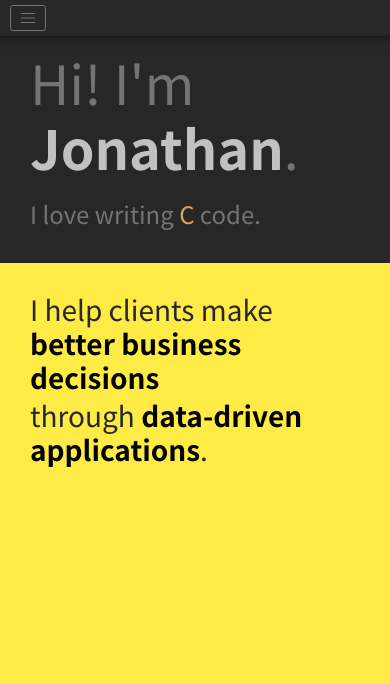
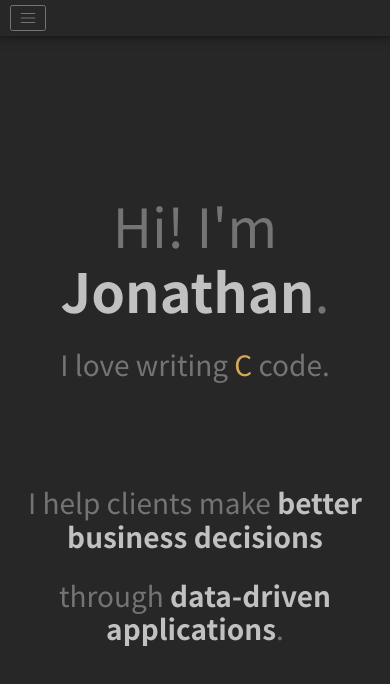
Before and after one commit to jmsmistral/jonathansacramento.com, a React app: page / in a window 390 px wide. Built offline with nearby package versions, Linux system fonts and the light colour scheme.

Commit message:
Refactor home page to make responsive

```diff
--- a/src/client/components/Home.js
+++ b/src/client/components/Home.js
@@ -1,16 +1,26 @@
 import React from 'react';
+import {
+  Container, Row, Col
+} from 'react-bootstrap';
 
 const Home = () => (
-  <div className="home-page-container">
+  <div className="home-page">
+    <Container>
+      <Row className="h-100">
+        <Col xs={12} className="align-self-center">
 
-    <div className="home-page-container__banner all-padding">
-
+          <Row>
+            <Col xs={12} className="text-center">
               <h1 className="banner__title fadein-banner">
                 {"Hi! I'm"}
                 {' '}
                 <strong className="banner__highlight">Jonathan</strong>
                 {'.'}
               </h1>
+            </Col>
+          </Row>
+          <Row>
+            <Col xs={12} className="text-center">
               <h2 className="banner__subtitle fadein-banner">
                 {'I love writing'}
                 {' '}
@@ -18,27 +28,40 @@ const Home = () => (
                 {' '}
                 {'code.'}
               </h2>
+            </Col>
+          </Row>
 
-    </div>
-
-
-    <div className="home-page-container__sub-banner all-padding">
-
+          <Row className="sub-banner">
+            <Col xs={12} className="text-center">
               <h2 className="sub-banner__title fadein-subbanner">
                 I help clients make
                 {' '}
                 <strong className="sub-banner__highlight">better business decisions</strong>
               </h2>
-
-      <h2 className="sub-banner__title fadein-subbanner">
+            </Col>
+          </Row>
+          <Row>
+            <Col xs={12} className="text-center">
+              <h2 className="sub-banner__subtitle fadein-subbanner">
                 through
                 {' '}
                 <strong className="sub-banner__highlight">data-driven applications</strong>
                 .
               </h2>
+            </Col>
+          </Row>
 
-    </div>
+        </Col>
+      </Row>
 
+      {/* <Container className="sub-banner">
+        <Row className="justify-content-md-center">
+        </Row>
+        <Row className="justify-content-md-center">
+        </Row>
+      </Container> */}
+
+    </Container>
   </div>
 );
 
--- a/src/client/styles/base/_base.scss
+++ b/src/client/styles/base/_base.scss
@@ -6,9 +6,12 @@ html {
 body {
     background-color: $background-color;
     color: $foreground-color;
-    // font-family: 'et-book', sans-serif; //'Noto Sans HK', sans-serif;
+
     font-family: 'Noto Sans HK', sans-serif;
     font-size: $s-size;
+
+    // So content appears below navbar
+    // padding-top: 12rem;
 
     -webkit-font-feature-settings: "kern" 1, "liga" 1, "calt" 1;
     -moz-font-feature-settings: "kern" 1, "liga" 1, "calt" 1;
@@ -54,8 +57,6 @@ a:hover {
 }
 
 
-html, body, #app, #app>div, .home-page-container, .home-page-container__sub-banner {
-    @media screen and (max-width: 780px) {
-        height: 100%
-    }
+html, body, #app, #app>div, #app>div>div.home-page, #app>div>div.home-page>.container  {
+    height: 100%
 }
--- a/src/client/styles/components/_container.scss
+++ b/src/client/styles/components/_container.scss
@@ -51,50 +51,6 @@
 
 .bottom-padding {
     padding-top: 3rem;
-}
-
-
-
-// Home-specific containers
-.home-page-container {
-    @media screen and (min-width: 780px) {
-        display: flex;
-        flex-direction: column;
-        flex-wrap: wrap;
-
-        min-height: 100vh;
-        max-height: 100vh;
-    }
-}
-
-.home-page-container__banner {
-    @media screen and (min-width: 780px) {
-        flex: 1 1 auto;
-
-        display: flex;
-        flex-direction: column;
-        flex-wrap: wrap;
-
-        align-content: center;
-        align-items: center;
-        justify-content: center;
-    }
-}
-
-.home-page-container__sub-banner {
-    @media screen and (min-width: 780px) {
-        flex: 1 1 auto;
-
-        display: flex;
-        flex-direction: column;
-        flex-wrap: wrap;
-
-        align-content: center;
-        align-items: center;
-        justify-content: center;
-    }
-
-    background-color: $color-pallete-yellow;
 }
 
 // Bio-specific containers
--- a/src/client/styles/components/_home.scss
+++ b/src/client/styles/components/_home.scss
@@ -1,20 +1,16 @@
-.banner {
-  justify-content: center;
-  align-content: center;
+.banner__title {
+  font-size: $xxxl-size;
+  text-align: center;
 }
 
-.banner__title {
+.banner__subtitle {
+  font-size: $l-size;
   margin-top: 2rem;
-  font-size: $xxxl-size;
+  text-align: center;
 }
 
 .banner__highlight {
   color: lighten($foreground-color, 30%);
-}
-
-.banner__subtitle {
-  font-size: $m-size;
-  margin-top: 2rem;
 }
 
 // Code changer
@@ -34,26 +30,31 @@
   80% { content:"BASH"; }
 }
 
+.sub-banner {
+  margin-top: 10rem;
+}
+
 .sub-banner__title {
-  @media screen and (min-width: 780px) {
-    margin: 1.5rem;
-  }
   font-size: $l-size;
-  color: $background-color;
+}
+
+.sub-banner__subtitle {
+  margin-top: 2rem;
+  font-size: $l-size;
 }
 
 .sub-banner__highlight {
-  color: darken($background-color, 30%);
+  color: lighten($foreground-color, 30%);
 }
 
-.home-page-container .fadein-banner {
+.fadein-banner {
   animation: fadein 2s;
   -moz-animation: fadein 2s;
   -webkit-animation: fadein 2s;
   -o-animation: fadein 2s;
 }
 
-.home-page-container .fadein-subbanner {
+.fadein-subbanner {
   animation: fadein 4s;
   -moz-animation: fadein 4s;
   -webkit-animation: fadein 4s;
```
Lines whose indentation alone changed are shown as unchanged.
